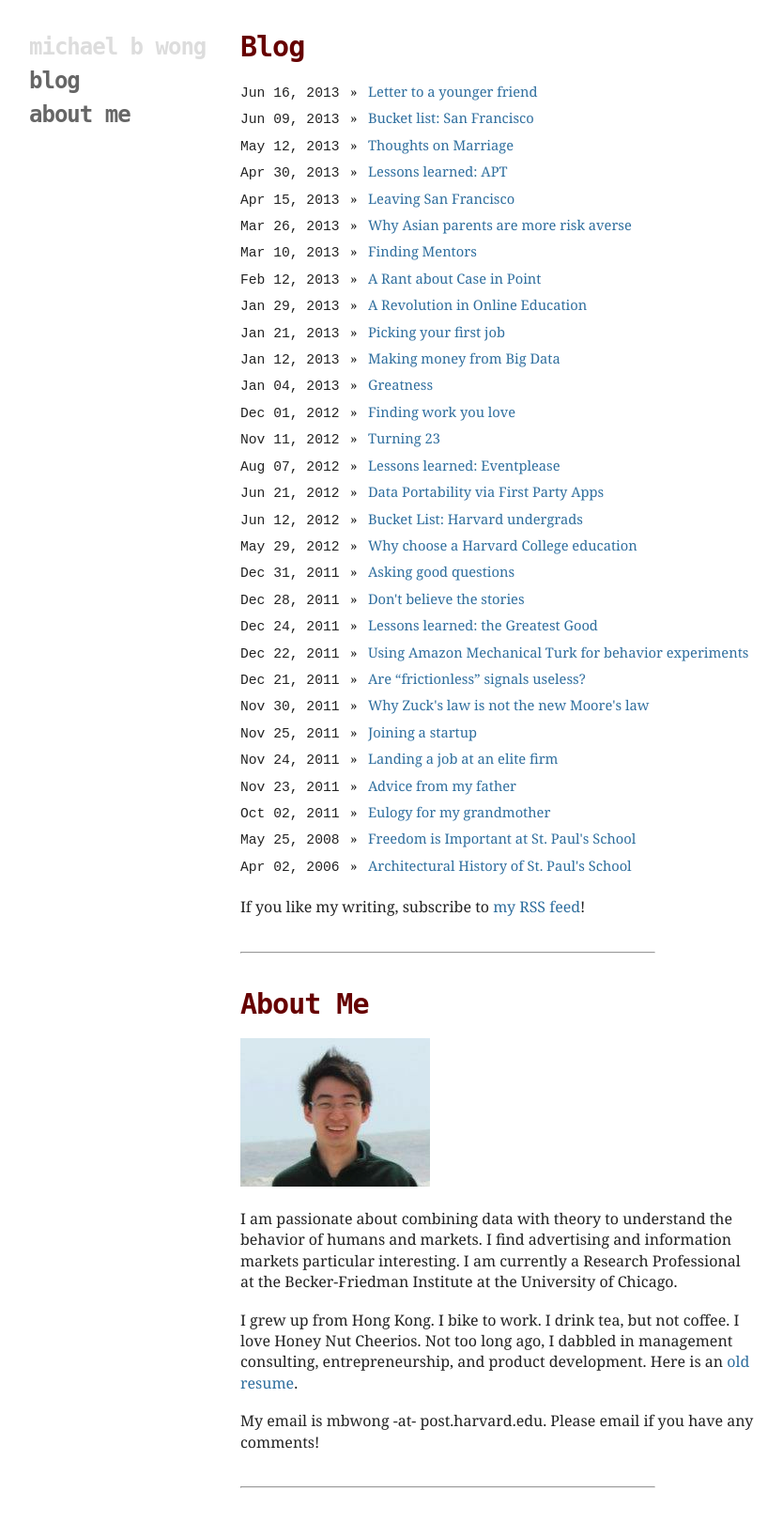
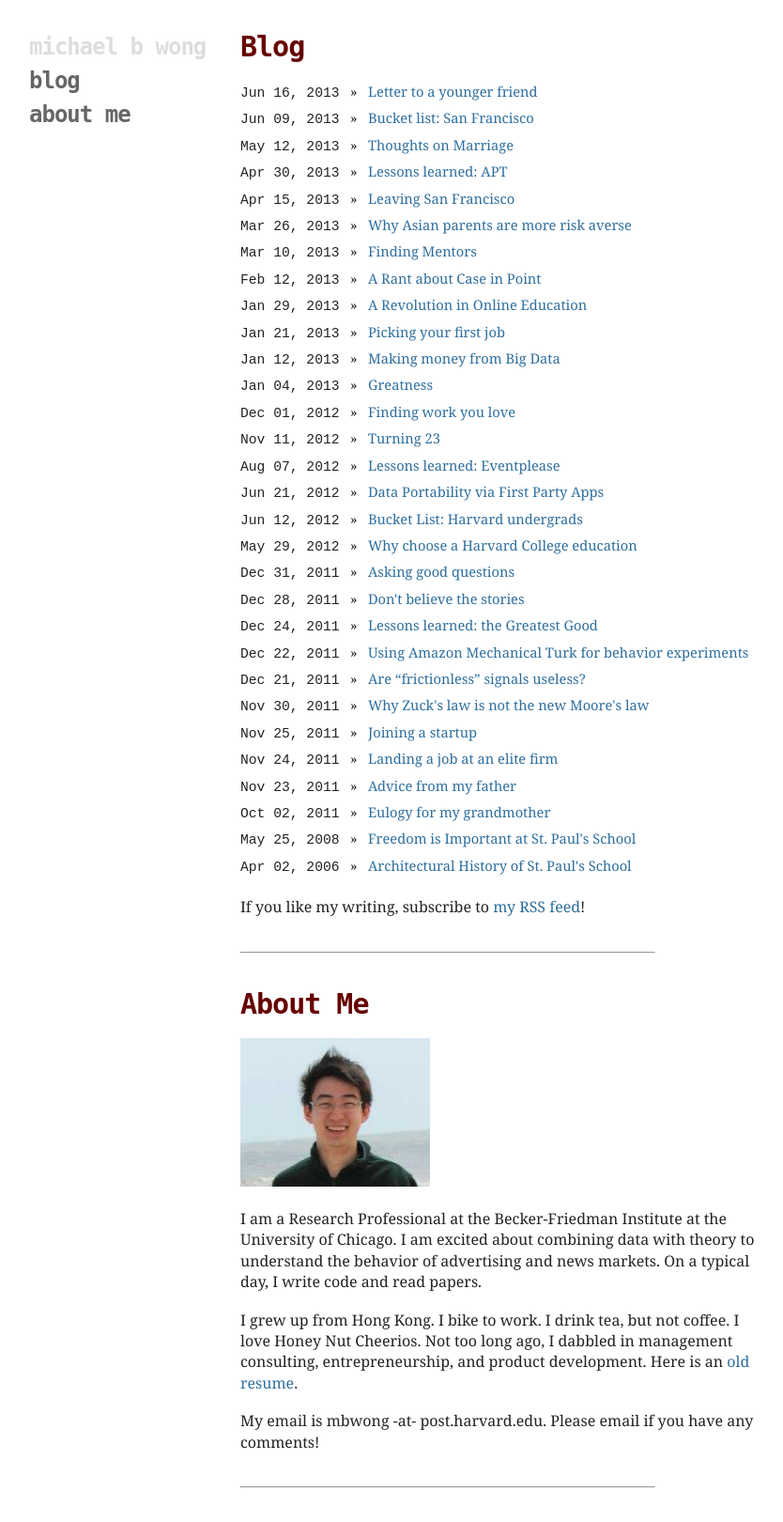
Before and after one commit to mbwong/mbwong.github.com, a Jekyll site: the page built from index.html, in a window 1280 px wide. Shown: the whole page at 94% size, without its empty margins (94-928 px from the left). Built offline with Jekyll 4.4.1, drawn with Linux system fonts in a browser that asks for light colours.

Commit message:
Update index.html

```diff
--- a/index.html
+++ b/index.html
@@ -24,7 +24,7 @@ layout: default
 
 <p><img src="/mugshot.png"/></p>
 
-<p>I am passionate about combining data with theory to understand the behavior of humans and markets. I find advertising and information markets particular interesting. I am currently a Research Professional at the Becker-Friedman Institute at the University of Chicago.
+<p>I am a Research Professional at the Becker-Friedman Institute at the University of Chicago. I am excited about combining data with theory to understand the behavior of advertising and news markets. On a typical day, I write code and read papers.
 
 <p>I grew up from Hong Kong. I bike to work. I drink tea, but not coffee. I love Honey Nut Cheerios. Not too long ago, I dabbled in management consulting, entrepreneurship, and product development. Here is an <a href="/resume.pdf">old resume</a>.
 
```
